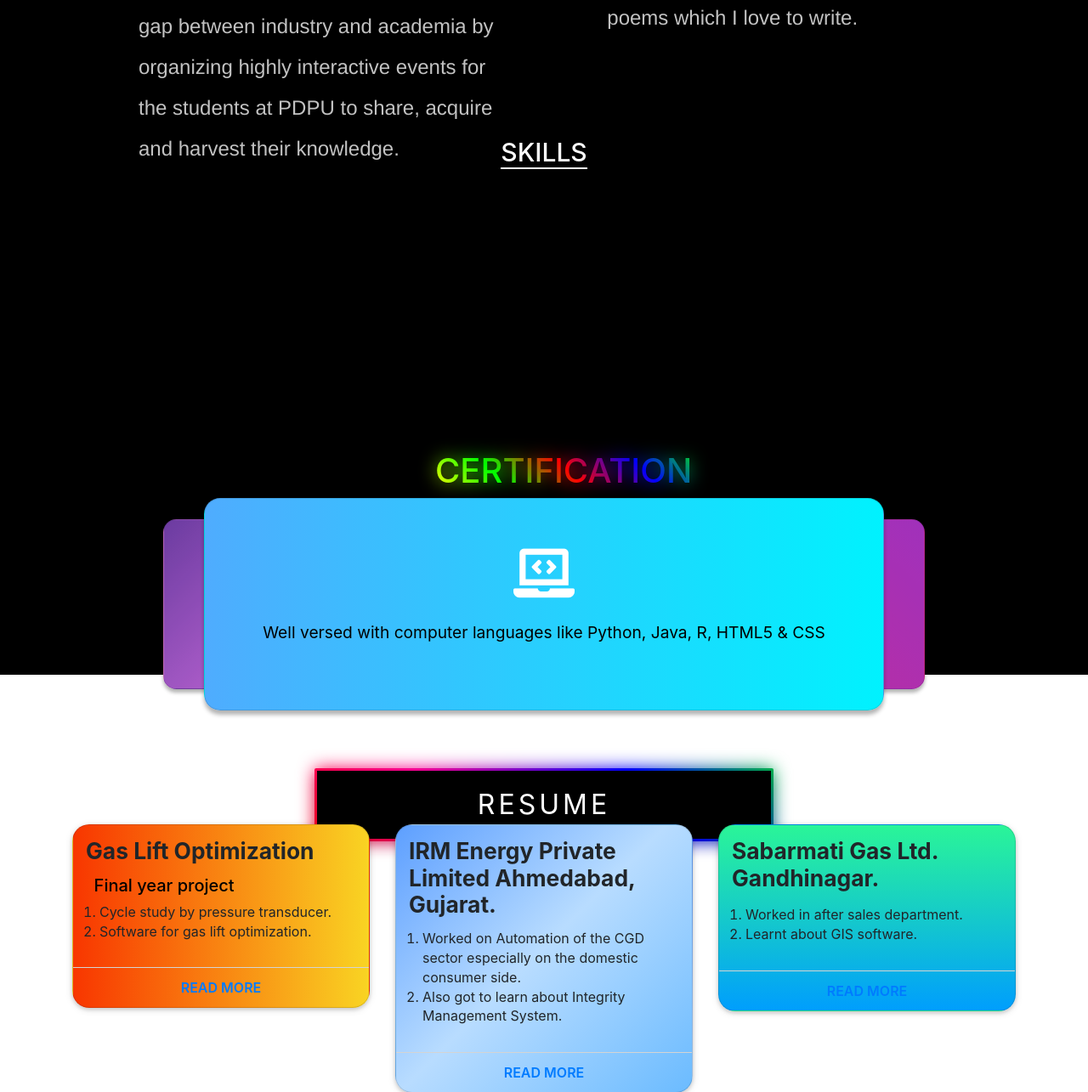
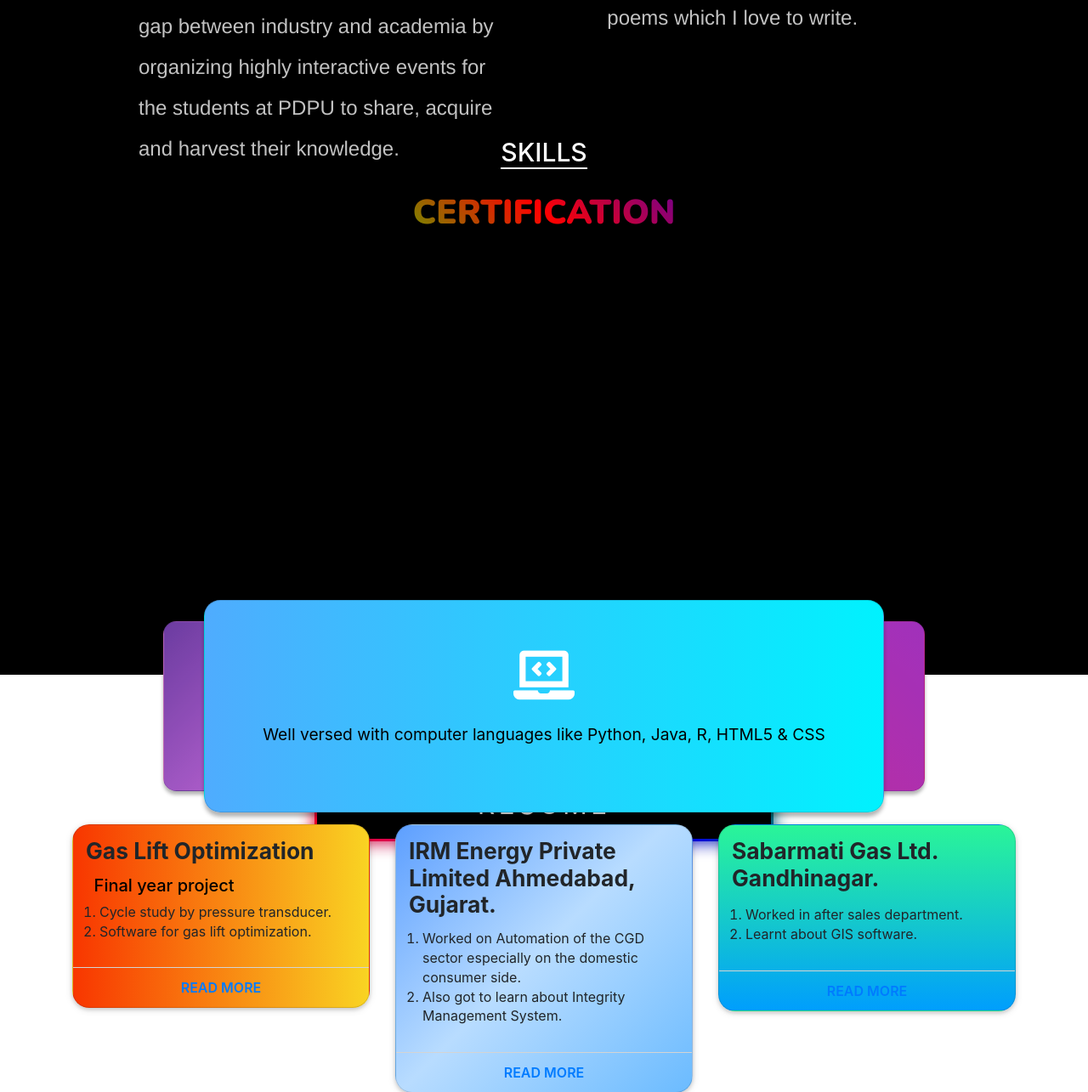
Before and after one commit to pranaywebsite/sample, a PHP site: page /mobile/index.html in a window 1280 px wide. Shown: the part 1526-2811 px from the top of the page at 85% size. Run offline with PHP 8.4, Linux system fonts and the light colour scheme; style sheets or scripts are compiled from the project's sources; some libraries are stand-ins or nearby versions.

Commit message:
Add files via upload

```diff
--- a/5/mobile/css/css.css
+++ b/5/mobile/css/css.css
@@ -1,49 +1,35 @@
 @import url('https://fonts.googleapis.com/css?family=Nunito:wght@900&display=swap');
 
 
-h6 {
-  font-size:2rem;
-  font-family: 'Nunito', sans-serif;
-  position: relative;
+.certi {
+
+
+  justify-content: center;
   text-transform: uppercase;
-  color:#000;
-
-}
-h6:before{
-  text-decoration: none;
-  content: attr(data-text);
-  position: relative;
-  z-index: -1;
-  font-size: 2.5rem;
   background: linear-gradient(45deg,#ff0,#0f0,#f00,#00f,#0f0);
   -webkit-background-clip: text;
-  color: transparent;
-  margin:0;
-  left:15%;
-  top:-2rem;
-
-}
-h6:after{
-  top:-2rem;
-  left:15%;
-  content: attr(data-text);
-  position: absolute;
+  -webkit-text-fill-color: transparent;
   font-size: 2.5rem;
-  z-index: -2;
-  background: linear-gradient(45deg,#ff0,#0f0,#f00,#00f,#0f0);
-  -webkit-background-clip: text;
-  filter: blur(10px);
-  color: transparent;
+  font-weight: 1000;
+  font-family: 'Nunito', sans-serif;
+  display: flex;
+  margin-top:0rem;
 }
 
 
 @media screen and (min-width: 425px) {
 
-  h6:before{
+  .certi{
+    top:0rem;
+    left: 40%;
+    margin-top:15vh;
+
+  }
+  .certi:before{
     top:0rem;
     left: 40%;
   }
-h6:after{
+.certi:after{
   top:0rem;
   left:40%;
   }
--- a/5/mobile/index.html
+++ b/5/mobile/index.html
@@ -145,7 +145,7 @@
       <h2 style="color: #fff;">Skills</h2></div>
 <br>
 
- <a href="certification/index.html" target="_blank"><h6 data-text="certification "class=" rellax-non-centered" data-rellax-speed="-.55" style="z-index: 1; text-decoration: none;" > certification</h6></a>
+ <a href="certification/index.html" target="_blank" style="text-decoration: none;"><h6 data-text="certification "class=" rellax certi" data-rellax-speed="-2" style="z-index: 1; text-decoration: none;" > certification</h6></a>
 
 <div class='tableicon'><div/>
       <div class="card-carousel rellax-non-centered" data-rellax-speed="1">
```
